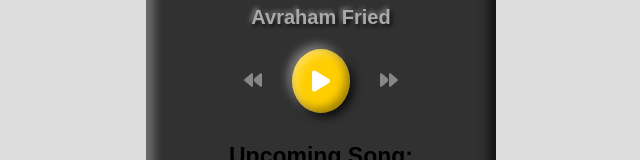
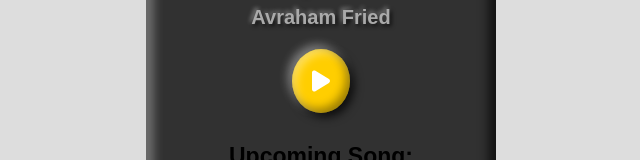
Before and after one commit to reuben4310/music, a React (Create React App) app: page / in a window 1280 px wide. Shown: the part 443-603 px from the top of the page, without its empty margins (319-959 px from the left). Built offline with nearby package versions, Linux system fonts and the light colour scheme.

Commit message:
does it work?

```diff
--- a/src/components/Player/Controls.js
+++ b/src/components/Player/Controls.js
@@ -10,15 +10,15 @@
 function PlayerControls({ skipSong, isPlaying, setIsPlaying }) {
   return (
     <div className="music-player--controls">
-      <button className="skip-btn" onClick={() => skipSong(false)}>
+      {/* <button className="skip-btn" onClick={() => skipSong(false)}>
         <FontAwesomeIcon icon={faBackward} />
-      </button>
+      </button> */}
       <button className="play-btn" onClick={() => setIsPlaying(!isPlaying)}>
         <FontAwesomeIcon icon={isPlaying ? faPause : faPlay} />
       </button>
-      <button className="skip-btn" onClick={() => skipSong()}>
+      {/* <button className="skip-btn" onClick={() => skipSong()}>
         <FontAwesomeIcon icon={faForward} />
-      </button>
+      </button> */}
     </div>
   );
 }
--- a/src/components/Player/Player.js
+++ b/src/components/Player/Player.js
@@ -11,37 +11,33 @@
   const audioElement = useRef(null);
   console.log("audioElement", audioElement);
   const [isPlaying, setIsPlaying] = useState(false);
-  // const random = songs[Math.floor(Math.random() * songs.length)];
-  // console.log("random", random);
 
   useEffect(() => {
     if (isPlaying) {
       audioElement.current.play();
-      // console.log(audioElement.current);
     } else {
       audioElement.current.pause();
     }
   });
 
-  const skipSong = (forwards = true) => {
-    if (forwards) {
-      setCurrentSongIndex(() => {
-        return Math.floor(Math.random() * songs.length);
-        // Math.floor(Math.random() * songs.length);
-      });
-    } else {
-      setCurrentSongIndex(() => {
-        let temp = currentSongIndex;
-        temp--;
+  // const skipSong = (forwards = true) => {
+  //   if (forwards) {
+  //     setCurrentSongIndex(() => {
+  //       return Math.floor(Math.random() * songs.length);
+  //     });
+  //   } else {
+  //     setCurrentSongIndex(() => {
+  //       let temp = currentSongIndex;
+  //       temp--;
 
-        if (temp < 0) {
-          temp = songs.length - 1;
-        }
+  //       if (temp < 0) {
+  //         temp = songs.length - 1;
+  //       }
 
-        return temp;
-      });
-    }
-  };
+  //       return temp;
+  //     });
+  //   }
+  // };
 
   const myCallback = () => {
     setCurrentSongIndex((currentSongIndex + 1) % songs.length);
@@ -55,11 +51,11 @@
           ref={audioElement}
         ></audio>
         <PlayerDetails song={songs[currentSongIndex]} />
-        {/* {console.log(songs[currentSongIndex])}; */}{" "}
+
         <PlayerControls
           isPlaying={isPlaying}
           setIsPlaying={setIsPlaying}
-          skipSong={skipSong}
+          // skipSong={skipSong}
         />
         <p>
           <div className="text-anim">
```
Also changed, not shown: src/App.js (+1 -41 lines).
